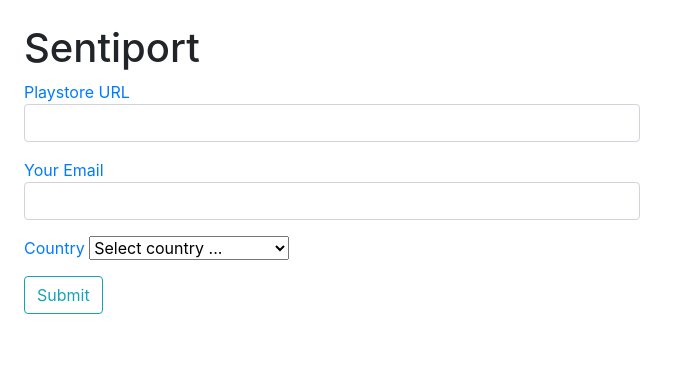
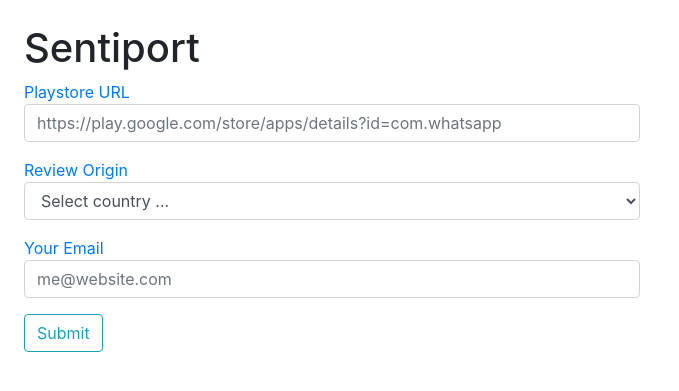
Before and after one commit to Nadiantara/sentiport_heroku, a Flask app: page / in a window 1280 px wide. Shown: the top 391 px of the page, without its empty margins (0-679 px from the left). Run offline with Flask 2, Linux system fonts and the light colour scheme; some libraries are stand-ins or nearby versions.

Commit message:
minor UI improvements (placeholder, alert texts)

```diff
--- a/sentiport/routes.py
+++ b/sentiport/routes.py
@@ -118,57 +118,57 @@ def pipeline(playstore_id, country, targetmail, thread_id):
         # crawling
         DATAFRAME = get_crawl_google(playstore_id, country)
 
-        # with thread_lock:
-        #     filename = create_pdf(DATAFRAME, playstore_id, country, thread_id)
+        with thread_lock:
+            filename = create_pdf(DATAFRAME, playstore_id, country, thread_id)
 
-        # uname_targetmail, domain_targetmail = get_user_mail(targetmail)
+        uname_targetmail, domain_targetmail = get_user_mail(targetmail)
 
-        # """SEND THE REPORT THROUGH EMAIL"""
-        # # Account used to send report
-        # email_address = environ.get('ST_EMAIL')
-        # print("my email: " + email_address)
-        # email_password = environ.get('ST_PASSWORD')
+        """SEND THE REPORT THROUGH EMAIL"""
+        # Account used to send report
+        email_address = environ.get('ST_EMAIL')
+        print("my email: " + email_address)
+        email_password = environ.get('ST_PASSWORD')
 
-        # # targeted email
-        # to_address = (
-        #     Address(
-        #         username=uname_targetmail,
-        #         domain=domain_targetmail
-        #     ),
-        # )
+        # targeted email
+        to_address = (
+            Address(
+                username=uname_targetmail,
+                domain=domain_targetmail
+            ),
+        )
 
-        # # body message
-        # with open("sentiport/templates/mail.html", "r", encoding='utf-8') as f:
-        #     HTML_MESSAGE = f.read()
+        # body message
+        with open("sentiport/templates/mail.html", "r", encoding='utf-8') as f:
+            HTML_MESSAGE = f.read()
 
-        # msg = create_email_message(
-        #     from_address=email_address,
-        #     to_address=to_address,
-        #     subject=f'{playstore_id} Review Analysis Report',
-        #     plaintext="Plain text version.",
-        #     html=HTML_MESSAGE
-        # )
+        msg = create_email_message(
+            from_address=email_address,
+            to_address=to_address,
+            subject=f'{playstore_id} Review Analysis Report',
+            plaintext="Plain text version.",
+            html=HTML_MESSAGE
+        )
 
-        # p = MIMEBase('application', 'octet-stream')
+        p = MIMEBase('application', 'octet-stream')
 
-        # # attaching the report into email
-        # with open(f"{temp_path}/{filename}", "rb") as attachment:
-        #     p.set_payload(attachment.read())
+        # attaching the report into email
+        with open(f"{temp_path}/{filename}", "rb") as attachment:
+            p.set_payload(attachment.read())
 
-        # encoders.encode_base64(p)
+        encoders.encode_base64(p)
 
-        # p.add_header('Content-Disposition',
-        #              "attachment; filename= %s" % filename)
+        p.add_header('Content-Disposition',
+                     "attachment; filename= %s" % filename)
 
-        # msg.attach(p)
+        msg.attach(p)
 
-        # with smtplib.SMTP('smtp.gmail.com', port=587) as smtp_server:
-        #     smtp_server.ehlo()
-        #     smtp_server.starttls()
-        #     smtp_server.login(email_address, email_password)
-        #     smtp_server.send_message(msg)
+        with smtplib.SMTP('smtp.gmail.com', port=587) as smtp_server:
+            smtp_server.ehlo()
+            smtp_server.starttls()
+            smtp_server.login(email_address, email_password)
+            smtp_server.send_message(msg)
 
-        # print('Email sent successfully')
+        print('Email sent successfully')
 
         threads[thread_id]["is_running"] = False
         threads[thread_id]["is_error"] = False
--- a/sentiport/static/status.js
+++ b/sentiport/static/status.js
@@ -17,7 +17,7 @@ function initRenderTaskAlert(
         <h4 id="${threadID}-heading" class="alert-heading">Working on it..</h4>
         <hr>
         <div class="mb-0">
-            <span id="${threadID}-desc">Sending</span> <strong>${playstoreID}</strong> <strong>${countryCode}</strong> report to <strong>${userEmail}</strong>
+            <span id="${threadID}-desc">Sending</span> <strong>${playstoreID}</strong> <strong>(${countryCode})</strong> report to <strong>${userEmail}</strong>
         </div>
     </div>
     `
--- a/sentiport/templates/index.html
+++ b/sentiport/templates/index.html
@@ -28,25 +28,17 @@
         <h1>Sentiport</h1>
         <form method="POST" action="{{url_for('scrape')}}">
             {{ form.hidden_tag() }}
-            <div class="form-group w-50">
+            <div id="playstore-id-query" class="form-group w-50">
                 <!-- form.app_id.label -->
                 <a class="my-0 py-0">Playstore URL</a>
-                {{ form.app_id(class="form-control") }}
+                {{ form.app_id(class="form-control", placeholder="https://play.google.com/store/apps/details?id=com.whatsapp") }}
                 {% for error in form.app_id.errors %}
                 <span class="text-danger">{{ error }}</span>
                 {% endfor %}
             </div>
-            <div class="form-group w-50">
-                <!-- form.app_id.label-->
-                <a class="my-0 py-0">Your Email</a>
-                {{ form.email(class="form-control") }}
-                {% for error in form.email.errors %}
-                <span class="text-danger">{{ error }}</span>
-                {% endfor %}
-            </div>
-            <div class="form-group w-50">
-                <a class="my-0 py-0">Country</a>
-                <select name="country_code" id="country_code" required="required" style="width:200px">
+            <div id="country-code-query" class="form-group w-50">
+                <a class="my-0 py-0">Review Origin</a>
+                <select name="country_code" id="country_code" class="form-control" required="required">
                     <option value="US" label="Select country ...  " selected="selected">United States (default) </option>
                     <optgroup id="country-optgroup-Africa" label="English Majority speaking countries">
                         <option value="US" label="United States">United States</option>
@@ -61,6 +53,14 @@
                         <option value="ZA" label="South Africa">South Africa</option>
                     </optgroup>
                 </select>
+            </div>
+            <div id="email-query" class="form-group w-50">
+                <!-- form.app_id.label-->
+                <a class="my-0 py-0">Your Email</a>
+                {{ form.email(class="form-control", placeholder="me@website.com") }}
+                {% for error in form.email.errors %}
+                <span class="text-danger">{{ error }}</span>
+                {% endfor %}
             </div>
             <div class="form-group"></div>
             <button type="submit" class="btn btn-outline-info">Submit</button>
--- a/sentiport/utils/utilities/crawling.py
+++ b/sentiport/utils/utilities/crawling.py
@@ -9,8 +9,6 @@ from google_play_scraper import app, reviews, reviews_all, Sort
 from tqdm import tqdm
 from urllib.request import urlopen as uReq
 from bs4 import BeautifulSoup as soup
-
-# @title Google Playstore Crawling Function as "get_crawl_google(id, country_id)"
 
 
 def get_crawl_google(id, country_id):
```
Also changed, not shown: sentiport/utils/utilities/helper.py (+0 -12 lines).
